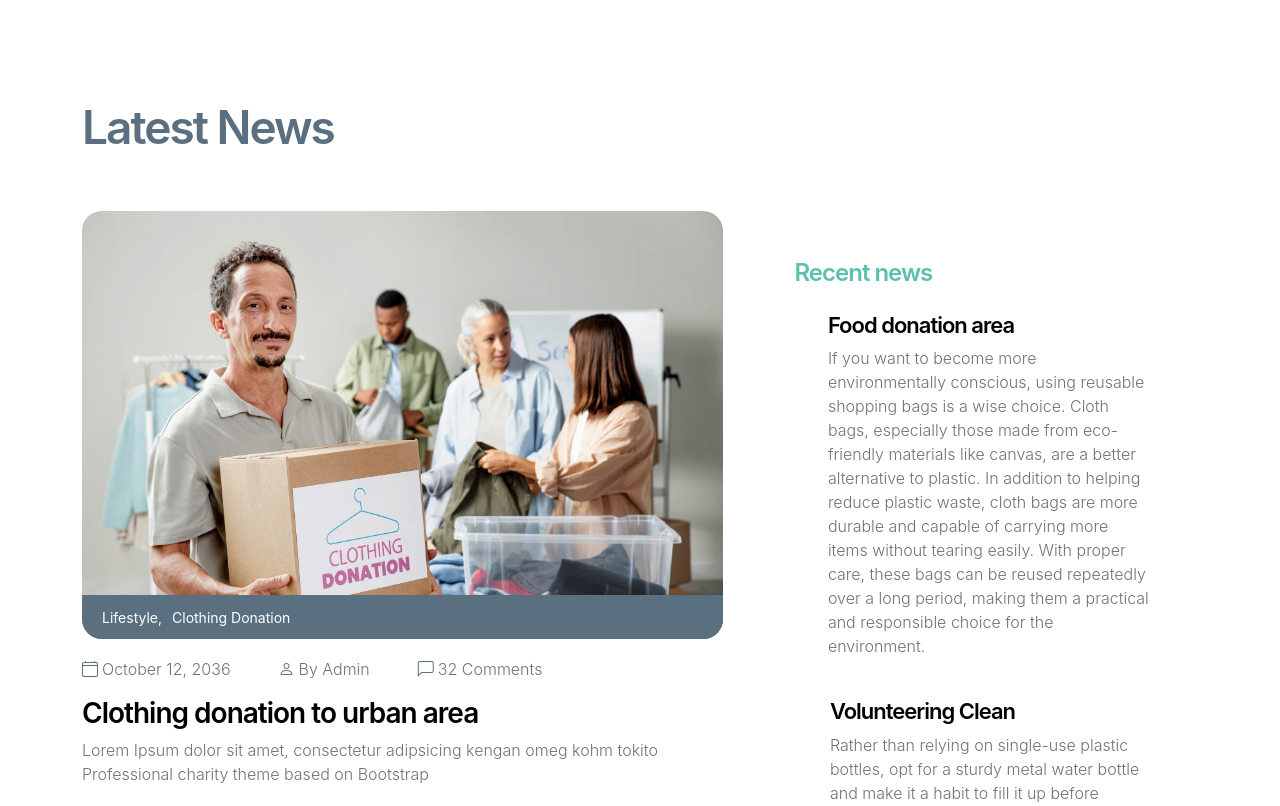
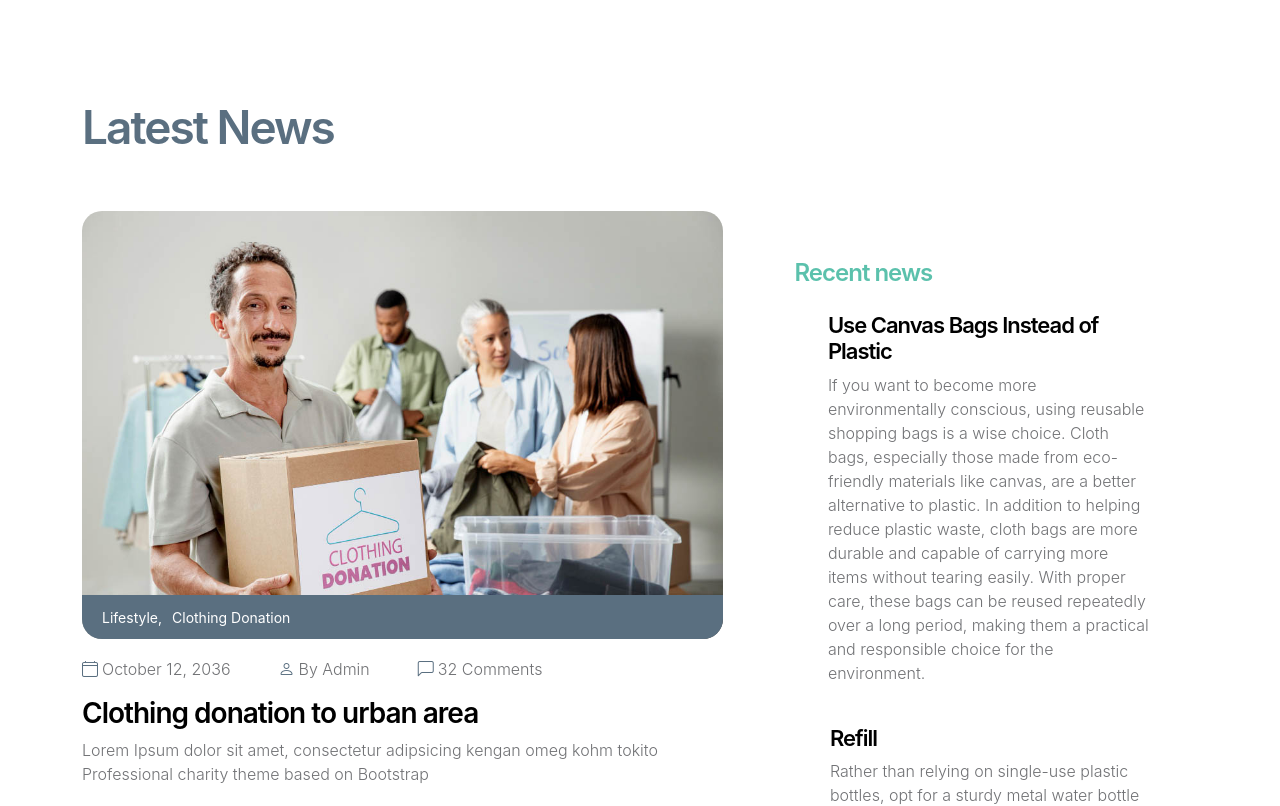
Before and after one commit to norcee25/EcoHabit, a React (Create React App) app: page / in a window 1280 px wide. Shown: the top 806 px of the page. Built offline with nearby package versions, Linux system fonts and the light colour scheme.

Commit message:
adding progress again

```diff
--- a/src/conponents/News/index.js
+++ b/src/conponents/News/index.js
@@ -106,7 +106,7 @@ const News = () => {
               </div>
               <div className="news-block-two-col-info">
                 <div className="news-block-title mb-2">
-                  <h6><a href="news-detail.html" className="news-block-title-link">Food donation area</a></h6>
+                  <h6><a href="news-detail.html" className="news-block-title-link">Use Canvas Bags Instead of Plastic</a></h6>
                 </div>
                 <div className="news-block-date">
                   <p>
@@ -124,7 +124,7 @@ const News = () => {
               </div>
               <div className="news-block-two-col-info">
                 <div className="news-block-title mb-2">
-                  <h6><a href="news-detail.html" className="news-block-title-link">Volunteering Clean</a></h6>
+                  <h6><a href="news-detail.html" className="news-block-title-link">Refill</a></h6>
                 </div>
                 <div className="news-block-date">
                   <p>
```
